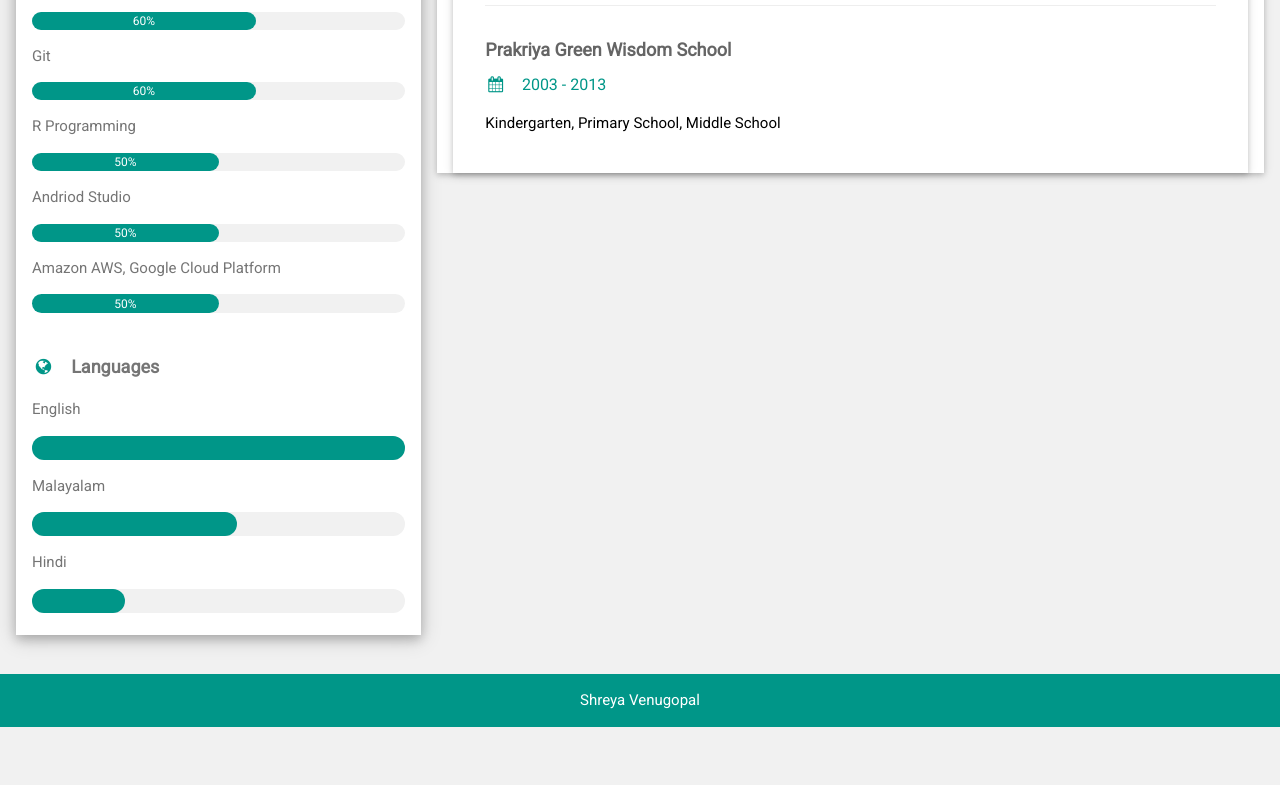
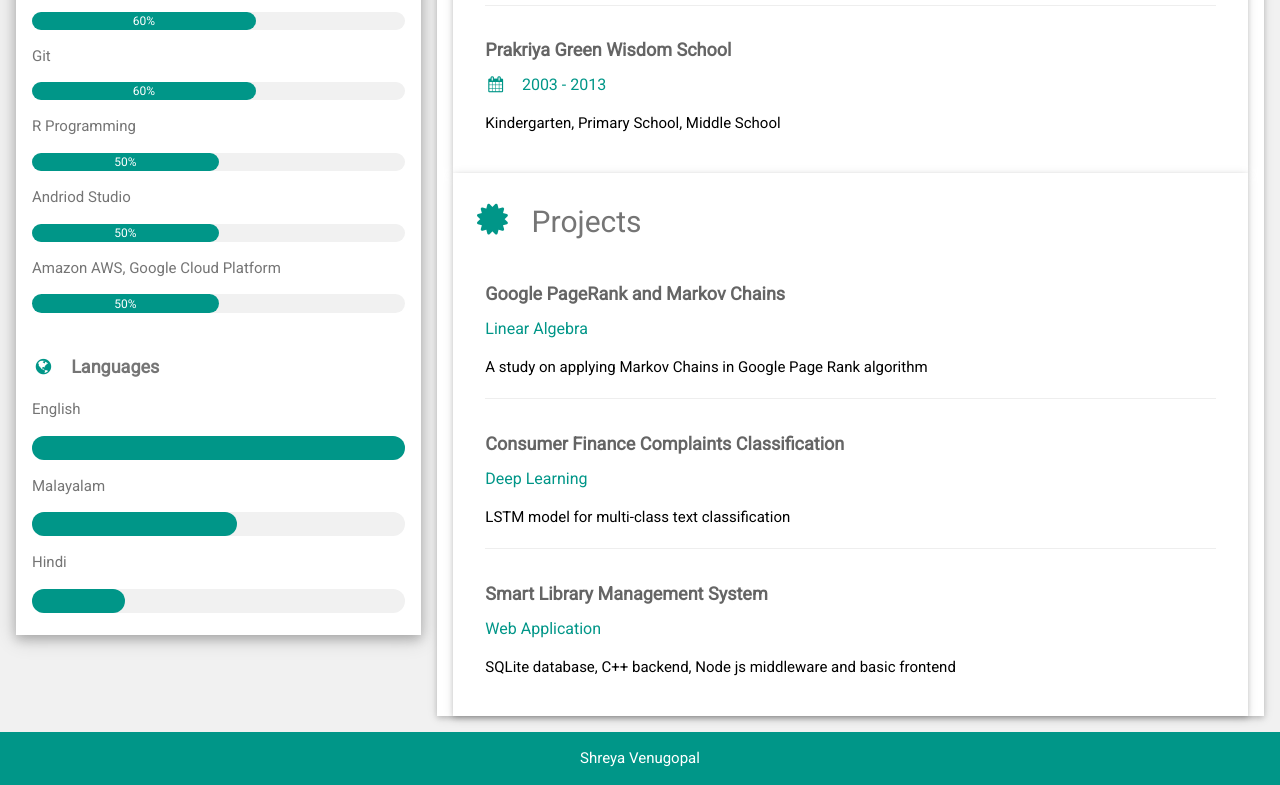
Before and after one commit to shreya1010svg/shreya1010svg.github.io, a plain HTML site: page index.html in a window 1280 px wide. Shown: the part 1406-2191 px from the top of the page. Before the commit the page ends 2133 px from the top, so only its background shows below. Drawn offline with nearby package versions, Linux system fonts and the light colour scheme.

Commit message:
Update index.html
Added 3 projects text

```diff
--- a/index.html
+++ b/index.html
@@ -157,6 +157,27 @@ Learning and Digital Image Processing</br></p>
         </div>
       </div>
 
+      <div class="w3-container w3-card w3-white">
+        <h2 class="w3-text-grey w3-padding-16"><i class="fa fa-certificate fa-fw w3-margin-right w3-xxlarge w3-text-teal"></i>Projects</h2>
+        <div class="w3-container">
+          <h5 class="w3-opacity"><b>Google PageRank and Markov Chains</b></h5>
+          <h6 class="w3-text-teal">Linear Algebra</h6>
+          <p>A study on applying Markov Chains in Google Page Rank algorithm</p>
+          <hr>
+        </div>
+        <div class="w3-container">
+          <h5 class="w3-opacity"><b>Consumer Finance Complaints Classification</b></h5>
+          <h6 class="w3-text-teal">Deep Learning</h6>
+          <p>LSTM model for multi-class text classification</p>
+          <hr>
+        </div>
+        <div class="w3-container">
+          <h5 class="w3-opacity"><b>Smart Library Management System</b></h5>
+          <h6 class="w3-text-teal">Web Application</h6>
+          <p>SQLite database, C++ backend, Node js middleware and basic frontend</p><br>
+        </div>
+      </div>
+
     <!-- End Right Column -->
     </div>
 
```
